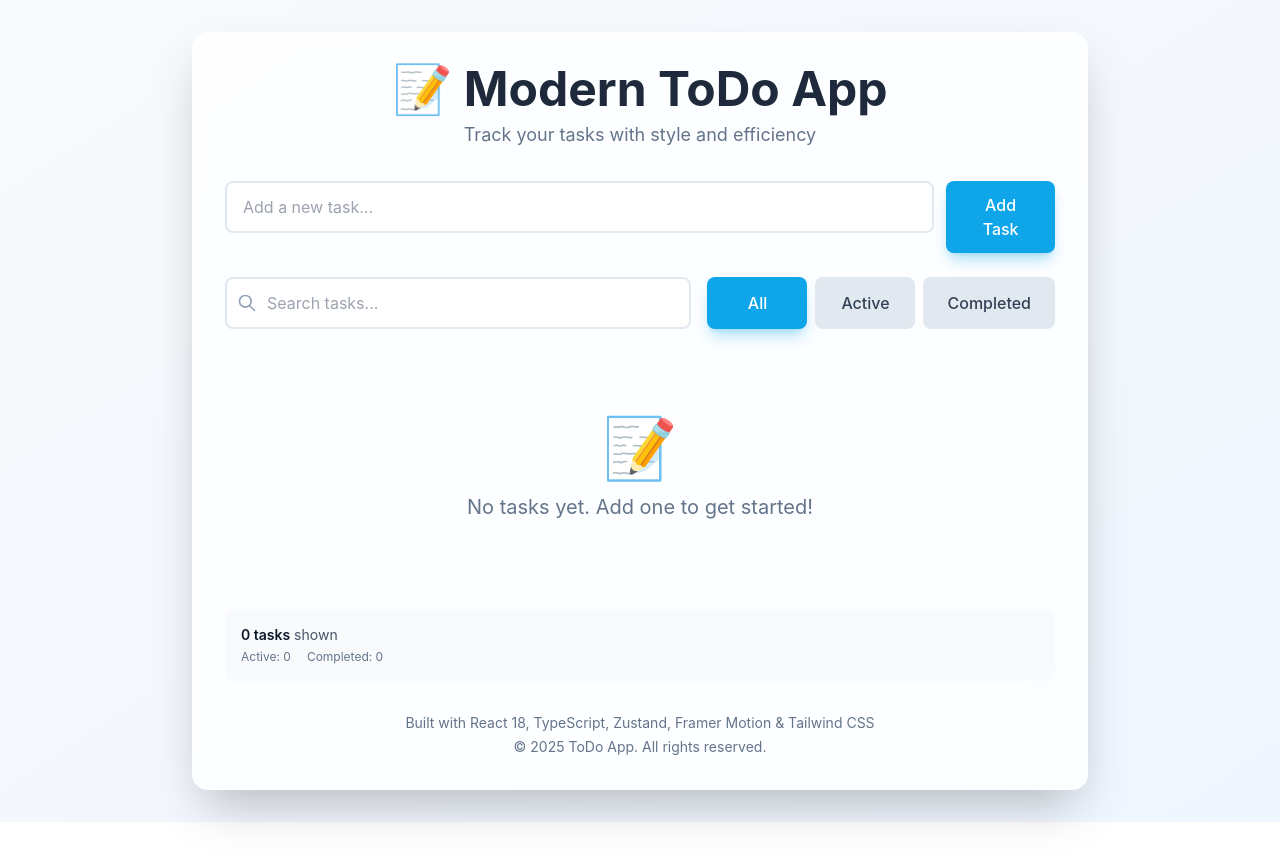
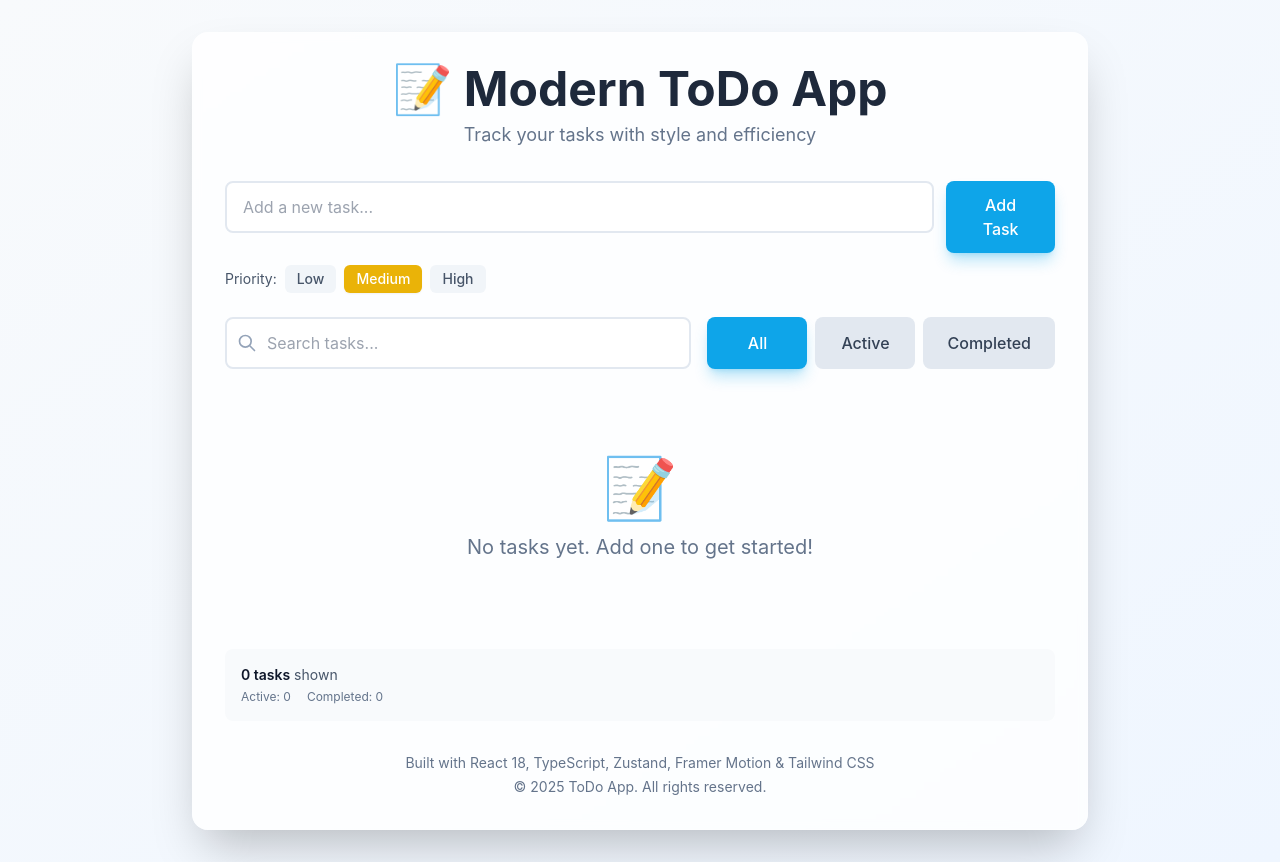
Before and after one commit to cimoun/TheSite, a React (Vite) app: page / in a window 1280 px wide. Before the commit the page ends 822 px from the top, so only its background shows below. Built offline with nearby package versions, Linux system fonts and the light colour scheme.

Commit message:
Task 2: Implement Priority support for tasks with UI
Co-authored-by: cimoun <242587959+cimoun@users.noreply.github.com>

```diff
--- a/src/components/task/TaskInput.tsx
+++ b/src/components/task/TaskInput.tsx
@@ -2,11 +2,13 @@ import { useState } from 'react';
 import { Button, Input } from '../common';
 import { useTaskStore } from '../../stores/taskStore';
 import { validateTaskText } from '../../utils/helpers';
+import { Priority, PRIORITY_COLORS } from '../../types/task';
 import { motion } from 'framer-motion';
 import { slideUp } from '../../utils/animations';
 
 export const TaskInput: React.FC = () => {
   const [text, setText] = useState('');
+  const [priority, setPriority] = useState<Priority>('medium');
   const [error, setError] = useState('');
   const addTask = useTaskStore((state) => state.addTask);
 
@@ -19,8 +21,9 @@ export const TaskInput: React.FC = () => {
       return;
     }
 
-    addTask(text);
+    addTask(text, priority);
     setText('');
+    setPriority('medium');
     setError('');
   };
 
@@ -29,14 +32,17 @@ export const TaskInput: React.FC = () => {
     if (error) setError('');
   };
 
+  const priorities: Priority[] = ['low', 'medium', 'high'];
+
   return (
     <motion.form
       onSubmit={handleSubmit}
-      className="flex gap-3 w-full"
+      className="space-y-3 w-full"
       variants={slideUp}
       initial="hidden"
       animate="visible"
     >
+      <div className="flex gap-3">
         <Input
           type="text"
           value={text}
@@ -49,6 +55,26 @@ export const TaskInput: React.FC = () => {
         <Button type="submit" disabled={!text.trim()}>
           Add Task
         </Button>
+      </div>
+
+      <div className="flex gap-2 items-center">
+        <span className="text-sm text-slate-600">Priority:</span>
+        {priorities.map((p) => (
+          <button
+            key={p}
+            type="button"
+            onClick={() => setPriority(p)}
+            className={`px-3 py-1 rounded-md text-sm font-medium transition-all ${
+              priority === p
+                ? 'text-white shadow-sm'
+                : 'text-slate-600 bg-slate-100 hover:bg-slate-200'
+            }`}
+            style={priority === p ? { backgroundColor: PRIORITY_COLORS[p] } : {}}
+          >
+            {p.charAt(0).toUpperCase() + p.slice(1)}
+          </button>
+        ))}
+      </div>
     </motion.form>
   );
 };
--- a/src/components/task/TaskItem.tsx
+++ b/src/components/task/TaskItem.tsx
@@ -2,6 +2,7 @@ import { motion } from 'framer-motion';
 import { useTaskStore } from '../../stores/taskStore';
 import { formatDate } from '../../utils/helpers';
 import { staggerItem } from '../../utils/animations';
+import { PRIORITY_COLORS } from '../../types/task';
 import type { Task } from '../../types/task';
 
 interface TaskItemProps {
@@ -53,6 +54,12 @@ export const TaskItem: React.FC<TaskItemProps> = ({ task }) => {
         </button>
 
         <div className="flex-1 min-w-0">
+          <div className="flex items-center gap-2 mb-1">
+            <span
+              className="inline-block w-2 h-2 rounded-full"
+              style={{ backgroundColor: PRIORITY_COLORS[task.priority] }}
+              title={`Priority: ${task.priority}`}
+            />
             <p
               className={`text-lg transition-all duration-200 ${
                 task.completed
@@ -62,7 +69,8 @@ export const TaskItem: React.FC<TaskItemProps> = ({ task }) => {
             >
               {task.text}
             </p>
-          <p className="text-sm text-slate-400 mt-1">
+          </div>
+          <p className="text-sm text-slate-400">
             {formatDate(task.createdAt)}
           </p>
         </div>
--- a/src/stores/taskStore.ts
+++ b/src/stores/taskStore.ts
@@ -1,13 +1,13 @@
 import { create } from 'zustand';
 import { persist } from 'zustand/middleware';
-import type { Task, TaskFilter } from '../types/task';
+import type { Task, TaskFilter, Priority } from '../types/task';
 
 interface TaskState {
   tasks: Task[];
-  addTask: (text: string) => void;
+  addTask: (text: string, priority?: Priority) => void;
   toggleTask: (id: string) => void;
   deleteTask: (id: string) => void;
-  updateTask: (id: string, text: string) => void;
+  updateTask: (id: string, text: string, priority?: Priority) => void;
   clearCompleted: () => void;
   getFilteredTasks: (filter: TaskFilter, searchQuery?: string) => Task[];
 }
@@ -17,11 +17,12 @@ export const useTaskStore = create<TaskState>()(
     (set, get) => ({
       tasks: [],
 
-      addTask: (text: string) => {
+      addTask: (text: string, priority: Priority = 'medium') => {
         const newTask: Task = {
           id: crypto.randomUUID(),
           text: text.trim(),
           completed: false,
+          priority,
           createdAt: new Date().toISOString(),
           updatedAt: new Date().toISOString(),
         };
@@ -46,11 +47,16 @@ export const useTaskStore = create<TaskState>()(
         }));
       },
 
-      updateTask: (id: string, text: string) => {
+      updateTask: (id: string, text: string, priority?: Priority) => {
         set((state) => ({
           tasks: state.tasks.map((task) =>
             task.id === id
-              ? { ...task, text: text.trim(), updatedAt: new Date().toISOString() }
+              ? {
+                  ...task,
+                  text: text.trim(),
+                  ...(priority && { priority }),
+                  updatedAt: new Date().toISOString()
+                }
               : task
           ),
         }));
--- a/src/types/task.ts
+++ b/src/types/task.ts
@@ -2,6 +2,7 @@ export interface Task {
   id: string;
   text: string;
   completed: boolean;
+  priority: Priority;
   createdAt: string; // ISO 8601 datetime string
   updatedAt: string; // ISO 8601 datetime string
 }
```
Lines whose indentation alone changed are shown as unchanged.
